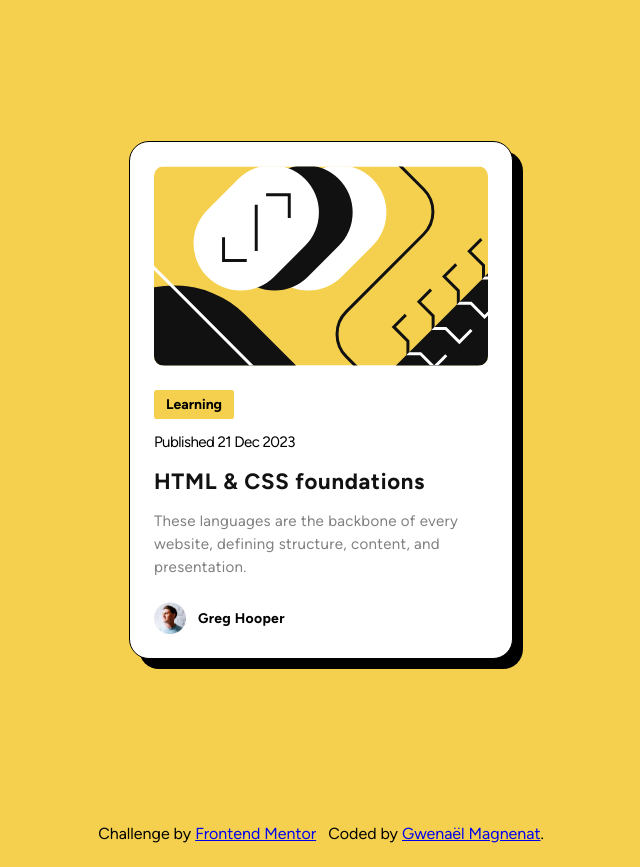
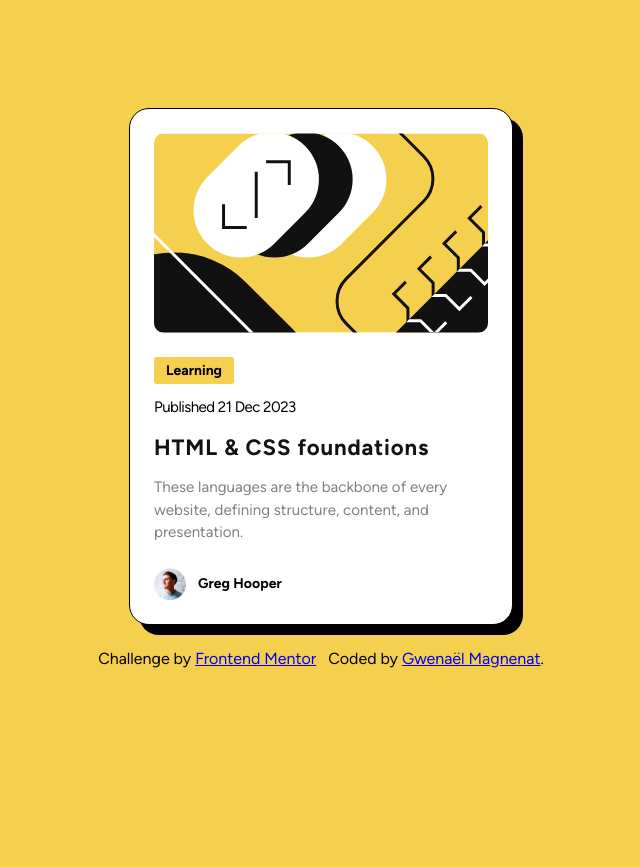
Before and after one commit to gmagnenat/fm-challenge-blog-card, a website built with Vite: page index.html in a window 1280 px wide. Shown: the whole page, without its empty margins (319-959 px from the left). After the commit the page ends 800 px from the top, so only its background shows below. Built offline with nearby package versions, Linux system fonts and the light colour scheme.

Commit message:
Remove non essential divs from markup - refactor css to use more relative units

```diff
--- a/index.html
+++ b/index.html
@@ -20,7 +20,10 @@
     <main id="main">
       <div class="card">
         <div class="card__image-wrapper">
-          <img src="./assets/images/illustration-article.svg" alt="" />
+          <img
+            src="./assets/images/illustration-article.svg"
+            alt="Yellow and black graphical abstract pattern"
+          />
         </div>
         <div class="card__content-wrapper">
           <span class="card__category"> Learning </span>
@@ -28,15 +31,16 @@
           <h3 class="card__heading">
             <a href="#" class="card__link">HTML & CSS foundations</a>
           </h3>
-          <div class="card__body">
-            <p>
-              These languages are the backbone of every website, defining
-              structure, content, and presentation.
-            </p>
-          </div>
+          <p class="card__body">
+            These languages are the backbone of every website, defining
+            structure, content, and presentation.
+          </p>
         </div>
         <div class="card__avatar">
-          <img src="./assets/images/image-avatar.webp" alt="" />
+          <img
+            src="./assets/images/image-avatar.webp"
+            alt="Greg Hooper portrait"
+          />
           <p>Greg Hooper</p>
         </div>
       </div>
--- a/scss/main.scss
+++ b/scss/main.scss
@@ -43,34 +43,26 @@ $radius-m: 1.25rem;
   font: inherit;
 }
 
-html {
-}
-
 body {
   min-height: 100svh;
+  display: flex;
+  flex-direction: column;
+  justify-content: center;
+  align-items: center;
   font-family: $ff;
   background-color: $clr-primary;
 }
 
 p {
   font-size: $fs-body;
-  letter-spacing: 0.3px;
+  letter-spacing: 0.0019em;
   line-height: 150%;
-}
-
-#main {
-  display: flex;
-  flex-direction: column;
-  justify-content: center;
-  align-items: center;
-  height: 100%;
-  min-height: 100vh;
 }
 
 .card {
   position: relative;
   background-color: $clr-white;
-  max-width: clamp(320px, calc(20rem + ((1vw - 3.2px) * 7.2727)), 384px);
+  max-width: clamp(20rem, calc(20rem + ((1vw - 0.2rem) * 7.2727)), 24rem);
   padding: $space-m;
   margin-inline: auto;
   border-radius: $radius-m;
@@ -97,7 +89,7 @@ p {
   &__image-wrapper {
     img {
       width: 100%;
-      height: 200px;
+      height: 12.5rem;
       object-fit: cover;
       border-radius: $radius-s;
     }
@@ -106,23 +98,23 @@ p {
   &__content-wrapper {
     display: flex;
     flex-direction: column;
-    margin-block: 20px;
-    gap: 12px;
+    margin-block: 1.25rem;
+    gap: 0.75rem;
   }
 
   &__category {
     background-color: $clr-primary;
     width: max-content;
-    padding: 6px 12px;
+    padding: 0.3125rem 0.75rem;
     border-radius: 0.2em;
-    font-size: 14px;
+    font-size: 0.875rem;
     // line-height: 1;
     font-weight: 700;
   }
 
   &__date {
     font-size: $fs-body;
-    letter-spacing: -0.55px;
+    letter-spacing: -0.034em;
     line-height: 150%;
   }
 
@@ -146,7 +138,7 @@ p {
   &__heading {
     font-size: $fs-heading;
     font-weight: 700;
-    letter-spacing: 0.7px;
+    letter-spacing: 0.04em;
     line-height: 150%;
     min-height: 0vw;
   }
@@ -167,12 +159,12 @@ p {
     font-weight: 700;
 
     p {
-      font-size: 14px;
+      font-size: 0.875rem;
     }
 
     img {
-      width: 32px;
-      height: 32px;
+      width: 2rem;
+      height: 2rem;
     }
   }
 }
@@ -185,7 +177,7 @@ footer {
   justify-content: center;
   gap: $space-s;
 
-  @media screen and (min-width: 768px) {
+  @media screen and (min-width: 48em) {
     flex-direction: row;
   }
 }
```
